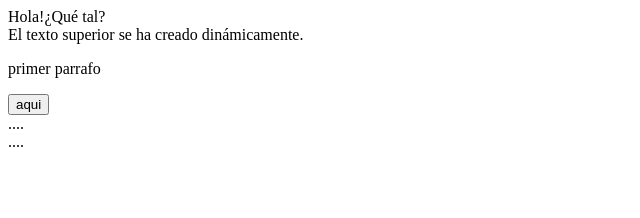
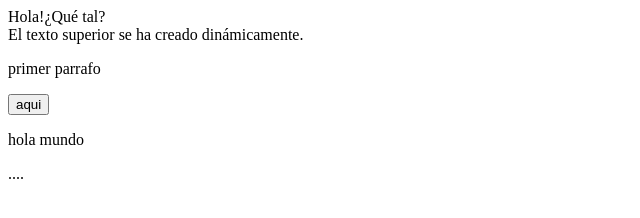
Before and after one commit to eliza8855/prueba, a plain HTML site: page index.html in a window 1280 px wide. Shown: the full height of the page, 0-640 px from the left. Drawn offline with Linux system fonts and the light colour scheme.

Commit message:
probando2

```diff
--- a/index.html
+++ b/index.html
@@ -8,7 +8,7 @@
   <div id="container"></div>
   <p>primer parrafo</p>
 	<button id="btnprueba">aqui</button>
-  <div>....</div>
+  <div><p>hola mundo</p></div>
   <div>....</div>
 </body>
 <script src="main.js"></script>
```
